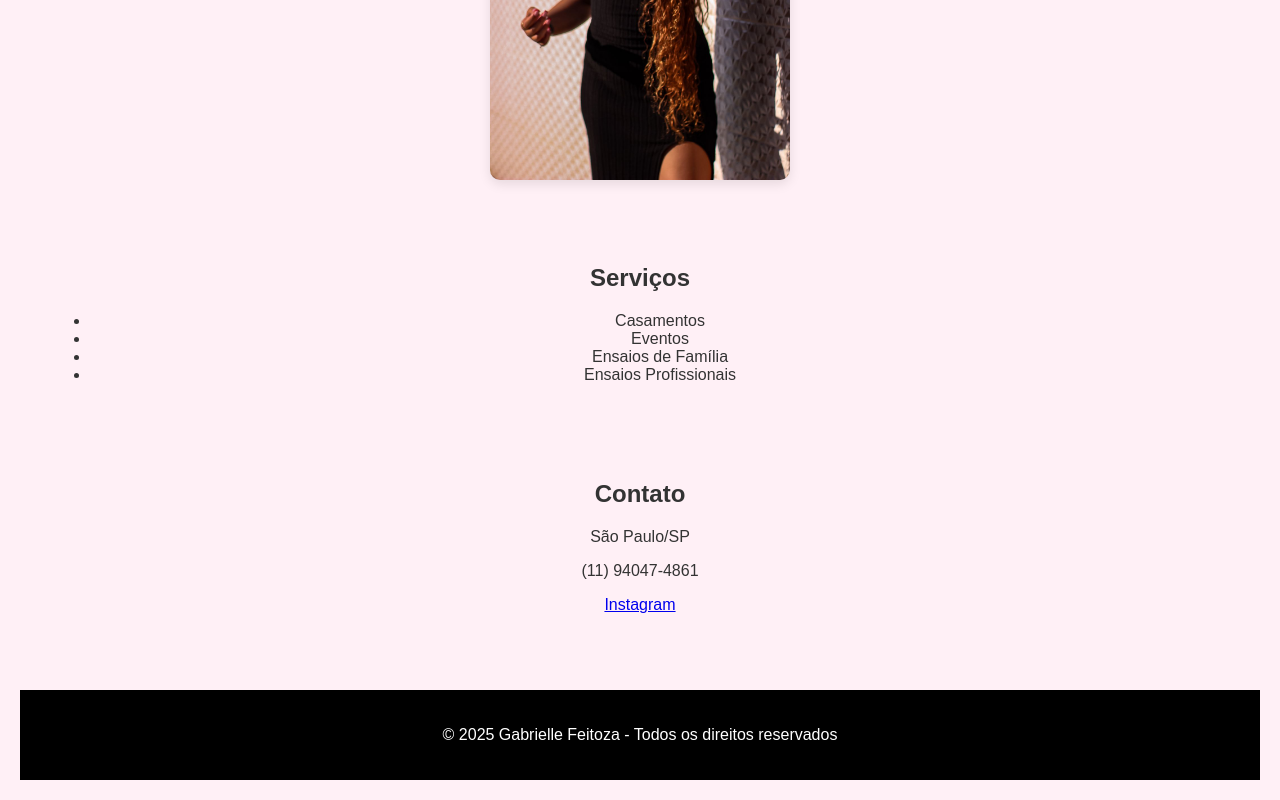
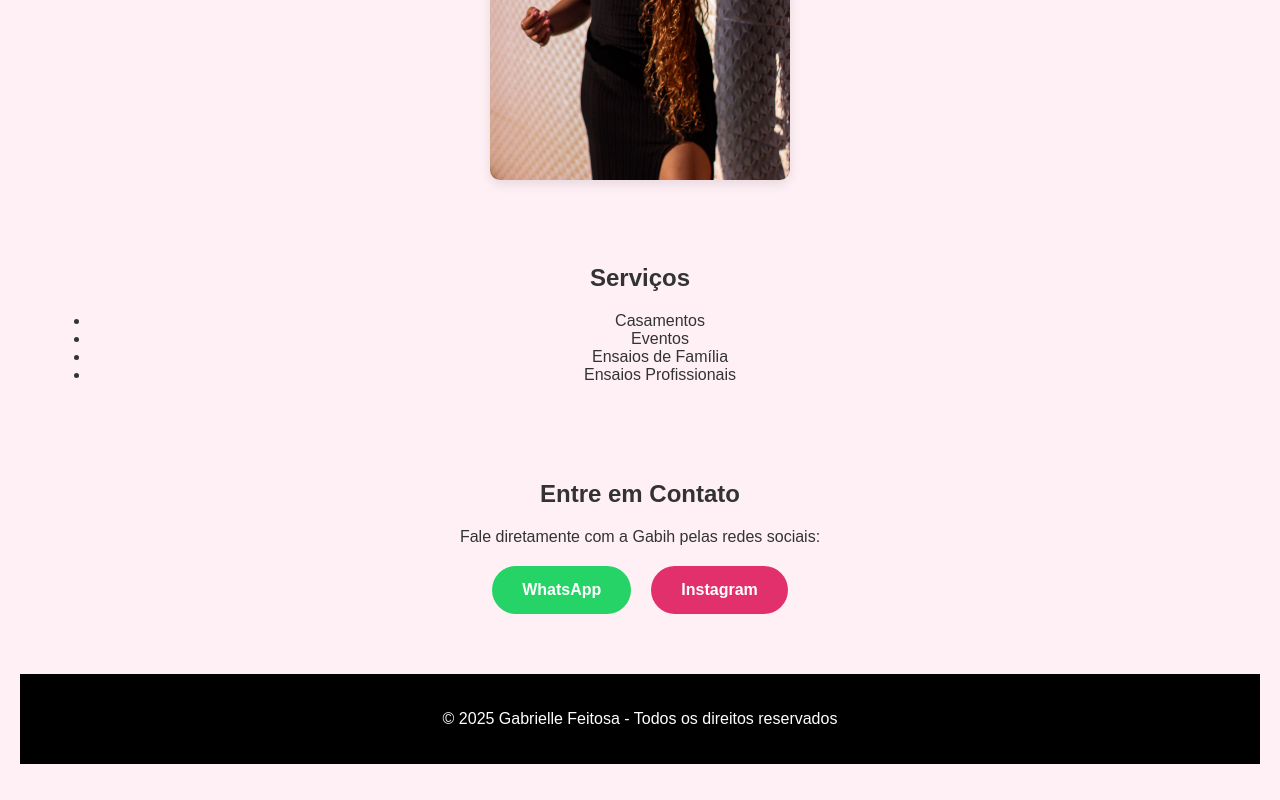
Before and after one commit to theuslock/portfolio-gabrielle, a plain HTML site: page index.html in a window 1280 px wide. Shown: the part 1058-1858 px from the top of the page. Drawn offline with Linux system fonts and the light colour scheme.

Commit message:
Add files via upload

```diff
--- a/index.html
+++ b/index.html
@@ -3,7 +3,7 @@
 <head>
   <meta charset="UTF-8" />
   <meta name="viewport" content="width=device-width, initial-scale=1.0"/>
-  <title>Gabrielle Feitoza | Fotografia</title>
+  <title>Gabrielle Feitosa | Fotografia</title>
   <link rel="stylesheet" href="style.css" />
   <style>
     body {
@@ -90,15 +90,17 @@
     </ul>
   </section>
 
-  <section id="contato">
-    <h2>Contato</h2>
-    <p> São Paulo/SP</p>
-    <p> (11) 94047-4861</p>
-    <p> <a href="https://www.instagram.com/gf.fotografiaa" target="_blank">Instagram</a></p>
+   <section id="contato">
+  <h2>Entre em Contato</h2>
+  <p>Fale diretamente com a Gabih pelas redes sociais:</p>
+    <div class="contato-links">
+    <a href="https://wa.me/11940474861" target="_blank" class="btn-contato whatsapp">WhatsApp</a>
+    <a href="https://www.instagram.com/gf.fotografiaa?igsh=c214c3o2b3pqdGwx" target="_blank" class="btn-contato instagram">Instagram</a>
+  </div>
   </section>
 
   <footer>
-    <p>&copy; 2025 Gabrielle Feitoza - Todos os direitos reservados</p>
+    <p>&copy; 2025 Gabrielle Feitosa - Todos os direitos reservados</p>
   </footer>
 </body>
 </html>
--- a/style.css
+++ b/style.css
@@ -33,6 +33,52 @@ section {
   border-radius: 10px;
   box-shadow: 10px;
 }
+
+
+.contato {
+  text-align: center;
+  padding: 50px 20px;
+  background-color: #111;
+  color: white;
+}
+
+.contato h2 {
+  font-size: 2em;
+  margin-bottom: 10px;
+}
+
+.contato-links {
+  margin-top: 20px;
+  display: flex;
+  flex-wrap: wrap;
+  justify-content: center;
+  gap: 20px;
+}
+
+.btn-contato {
+  padding: 15px 30px;
+  border-radius: 30px;
+  text-decoration: none;
+  color: white;
+  font-weight: bold;
+  transition: background-color 0.3s;
+}
+
+.btn-contato.whatsapp {
+  background-color: #25D366;
+}
+
+.btn-contato.instagram {
+  background-color: #E1306C;
+}
+
+.btn-contato.email {
+  background-color: #0072C6;
+}
+
+.btn-contato:hover {
+  opacity: 0.85;
+}
 footer {
   background-color: #000;
   color: white;
```
